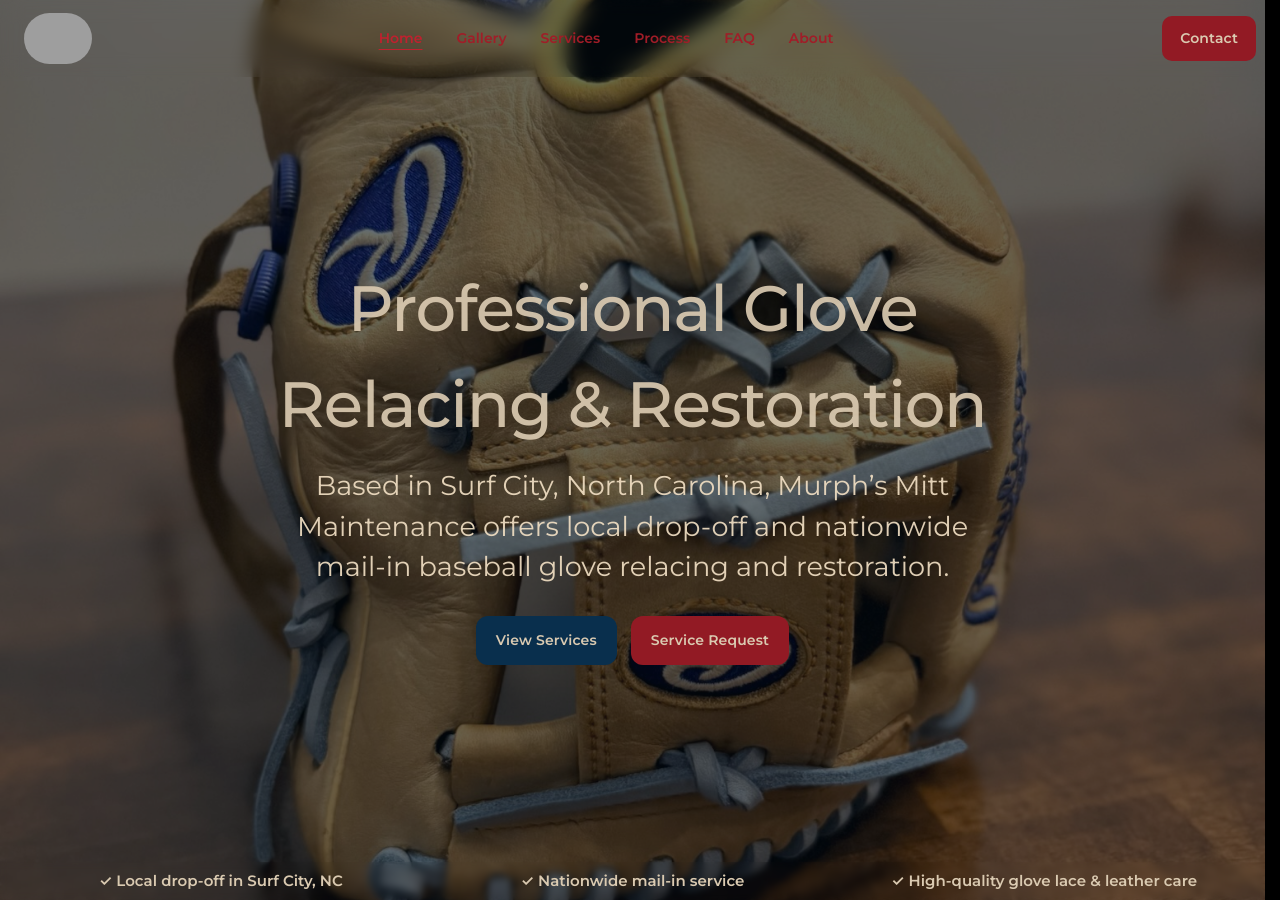
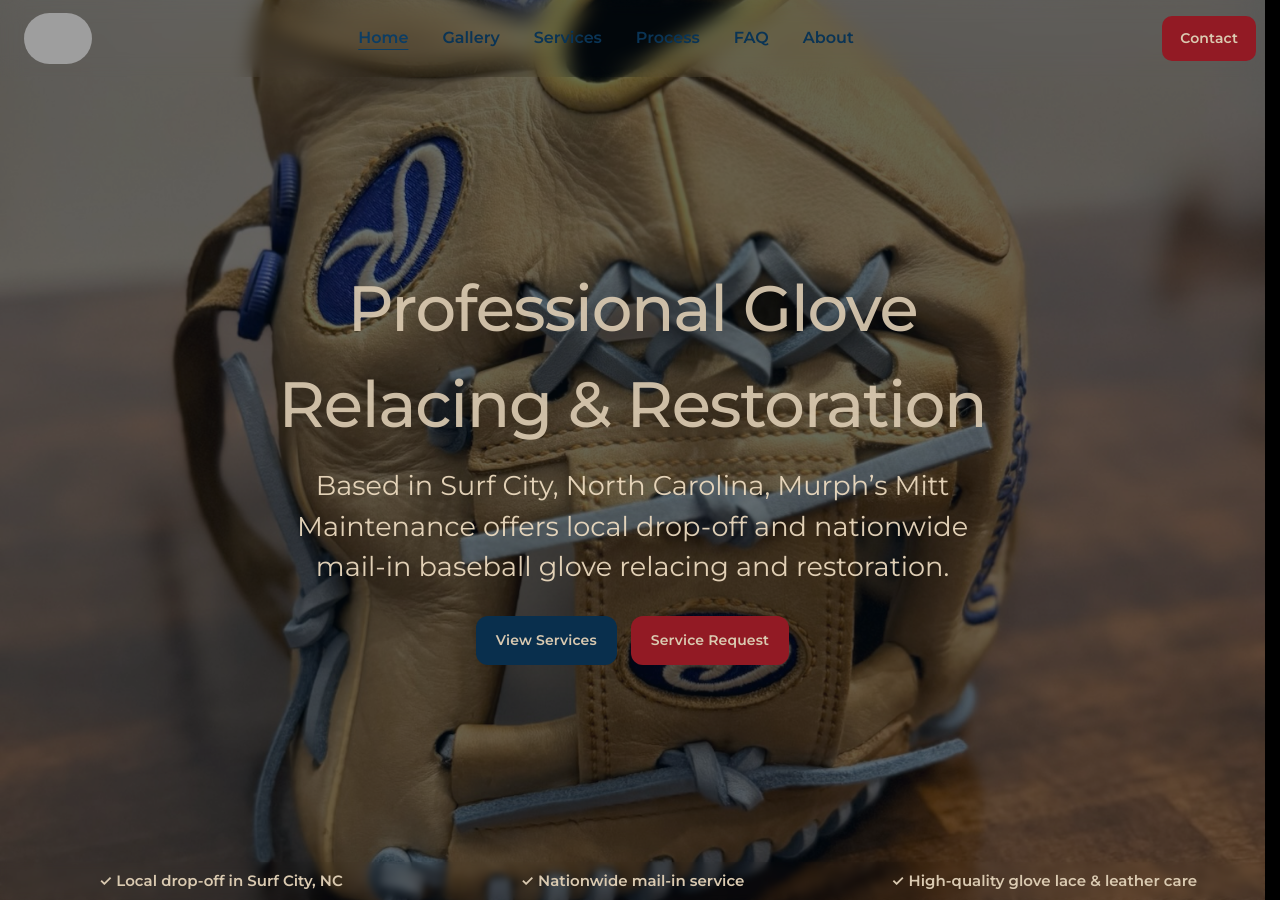
Before and after one commit to kbrettmurphy-ctrl/murphsmitts, a Jekyll site: the page built from index.html, in a window 1280 px wide and 900 px high. Built offline with Jekyll 4.4.1, drawn with Linux system fonts in a browser that asks for light colours; grey boxes are pictures that could not be loaded.

Commit message:
Update styles-16.css

```diff
--- a/assets/css/styles-16.css
+++ b/assets/css/styles-16.css
@@ -138,14 +138,14 @@
   font-weight: 600;
   color: var(--navy);
   filter: brightness(110%);
-  font-size: 14px;
+  font-size: 1rem;
   padding: 8px 6px;
   text-decoration: none;
   /* opacity: .95; */
 }
-body.home .site-nav a{
-   color: var(--red);
-}
+/* body.home .site-nav a{ */
+   /* color: var(--red); */
+/* } */
 
 .site-nav a.active,
 .site-nav a:hover{
@@ -155,10 +155,10 @@
   text-decoration: underline;
   text-underline-offset: 6px;
 }
-body.home .site-nav a.active,
-body.home .site-nav a:hover{
-   color: var(--red);
-}
+/* body.home .site-nav a.active, */
+/* body.home .site-nav a:hover{ */
+   /* color: var(--red); */
+/* } */
 
 .actions{
   min-width: 140px;
```
